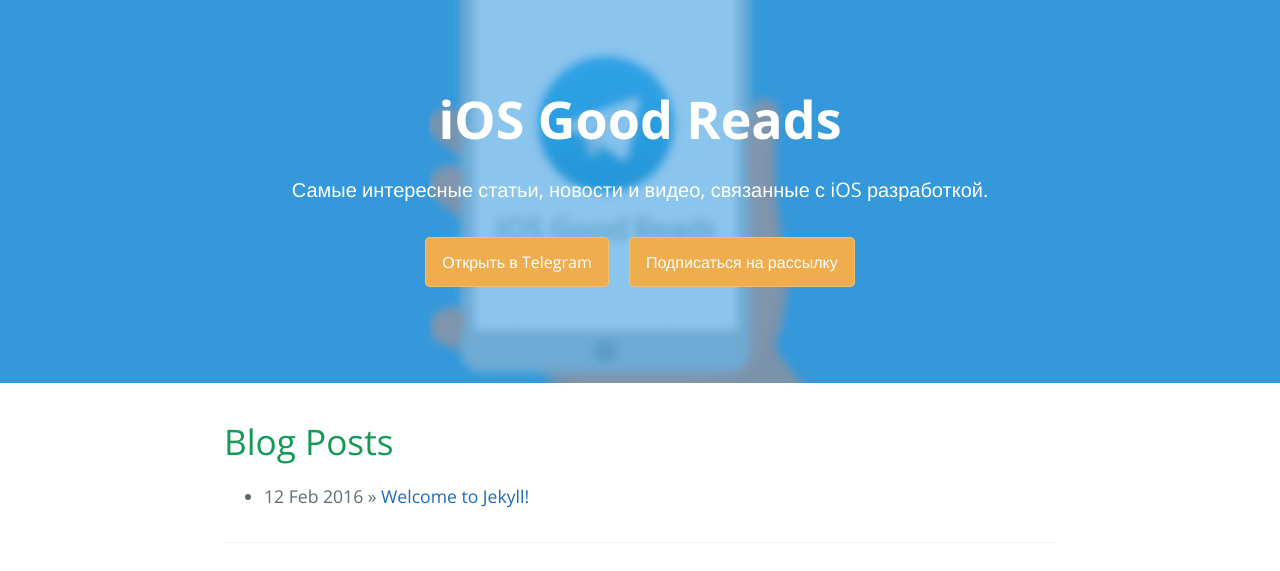
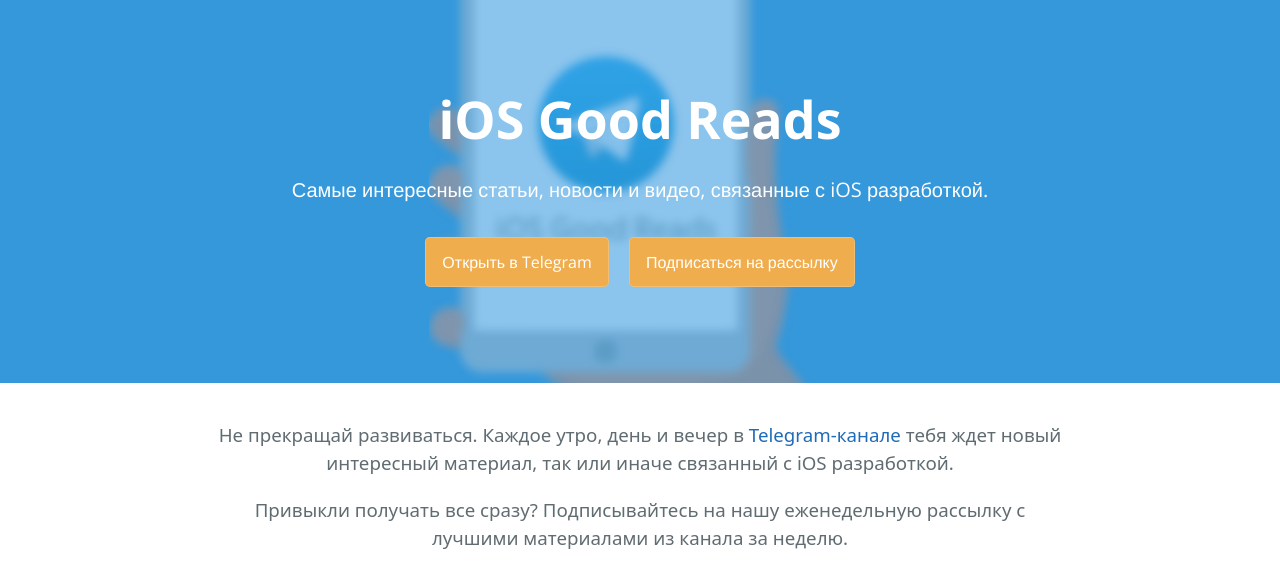
Before and after one commit to iOS-Good-Reads/iosgoodreads.github.io, a Jekyll site: the page built from index.html, in a window 1280 px wide. Shown: the top 571 px of the page. Built offline with Jekyll 4.4.1, drawn with Linux system fonts in a browser that asks for light colours; the list of posts is cut into pages by our own code; some of the changed text lies outside the part shown; grey boxes are pictures that could not be loaded.

Commit message:
Added section with channel description

```diff
--- a/_includes/head.html
+++ b/_includes/head.html
@@ -6,4 +6,5 @@
   <link rel="stylesheet" href="{{ site.baseurl }}/css/normalize.css">
   <link href='https://fonts.googleapis.com/css?family=Open+Sans:400,700' rel='stylesheet' type='text/css'>
   <link rel="stylesheet" href="{{ site.baseurl }}/css/cayman.css">
+  <link rel="stylesheet" href="{{ site.baseurl }}/css/goodreads.css">
 </head>
--- /dev/null
+++ b/_includes/our-content.html
@@ -0,0 +1,30 @@
+<section class="container">
+		<div class="row mt centered">
+			<div class="content-centered">
+				<h3>Не прекращай развиваться. Каждое утро, день и вечер в <a href="https://telegram.me/iosgr">Telegram-канале</a> тебя ждет новый интересный материал, так или иначе связанный с iOS разработкой.</h3>
+				<h3>Привыкли получать все сразу? Подписывайтесь на нашу еженедельную рассылку с лучшими материалами из канала за неделю.</h3>
+			</div>
+		</div><!-- /row -->
+
+		<div class="content-centered">
+			<div class="content-column">
+				<img src="http://iosgoodreads.ru/assets/img/ser01.png" width="180" alt="">
+				<h4>1 - Статьи</h4>
+				<p>В канале появляются статьи на различные темы: архитектура, паттерны, философия разработки, нейронные сети - все, что так или иначе связано с iOS разработкой.</p>
+			</div><!--/col-lg-4 -->
+
+			<div class="content-column">
+				<img src="http://iosgoodreads.ru/assets/img/ser02.png" width="180" alt="">
+				<h4>2 - Видео</h4>
+				<p>Записи лучших докладов с различных конференций, как отечественных, так и заграничных: AltConf, UIKonf, MBLTdev, Rambler.iOS.</p>
+
+			</div><!--/col-lg-4 -->
+
+			<div class="content-column">
+				<img src="http://iosgoodreads.ru/assets/img/ser03.png" width="180" alt="">
+				<h4>3 - Новости</h4>
+				<p>Если в мире iOS разработки произошло что-то значимое - ты узнаешь об этом одним из первых!</p>
+
+			</div><!--/col-lg-4 -->
+		</div><!-- /row -->
+	</div><!-- /container -->
--- a/_layouts/default.html
+++ b/_layouts/default.html
@@ -5,6 +5,7 @@
 
   <body>
     {% include page-header.html %}
+    {% include our-content.html %}
 
     <section class="main-content">
 
--- /dev/null
+++ b/css/goodreads.css
@@ -0,0 +1,34 @@
+h3 {
+  font-family: 'Noto Sans', sans-serif;
+  font-weight: 300;
+}
+
+.container {
+  float: none;
+  max-width: 100%;
+  max-height: 100%;
+}
+
+.content-centered {
+  text-align: center;
+  padding: 20px;
+  max-width: 70%;
+  margin: 0 auto;
+  display: block;
+  overflow: auto;
+}
+
+.content-column {
+  float: left;
+  text-align: center;
+  width: 100%;
+  min-height: 1px;
+  padding-right: 15px;
+  padding-left: 15px;
+}
+
+@media screen and (min-width: 64em) {
+  .content-column {
+    width: 33.333%;
+  }
+}
```
